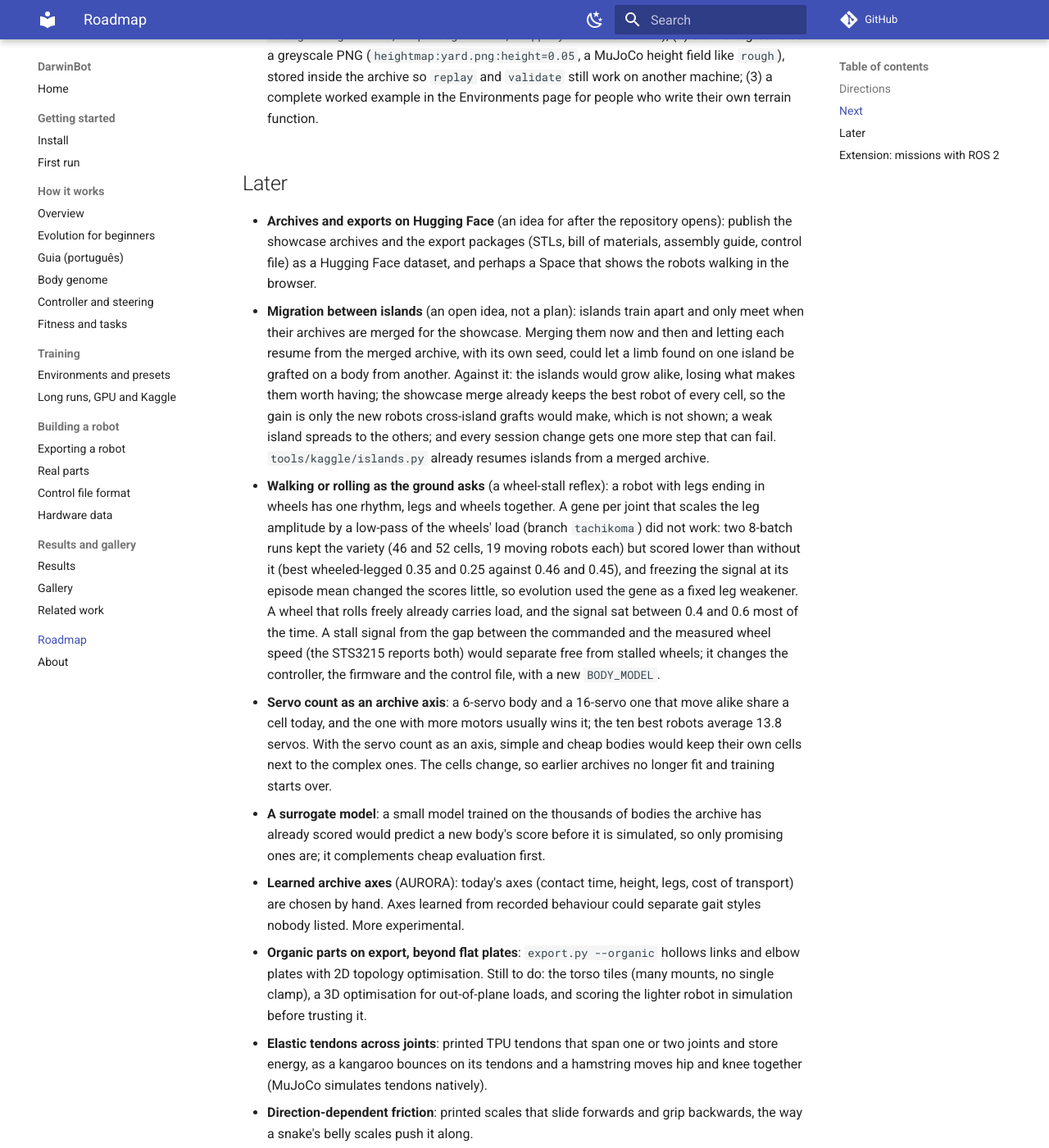
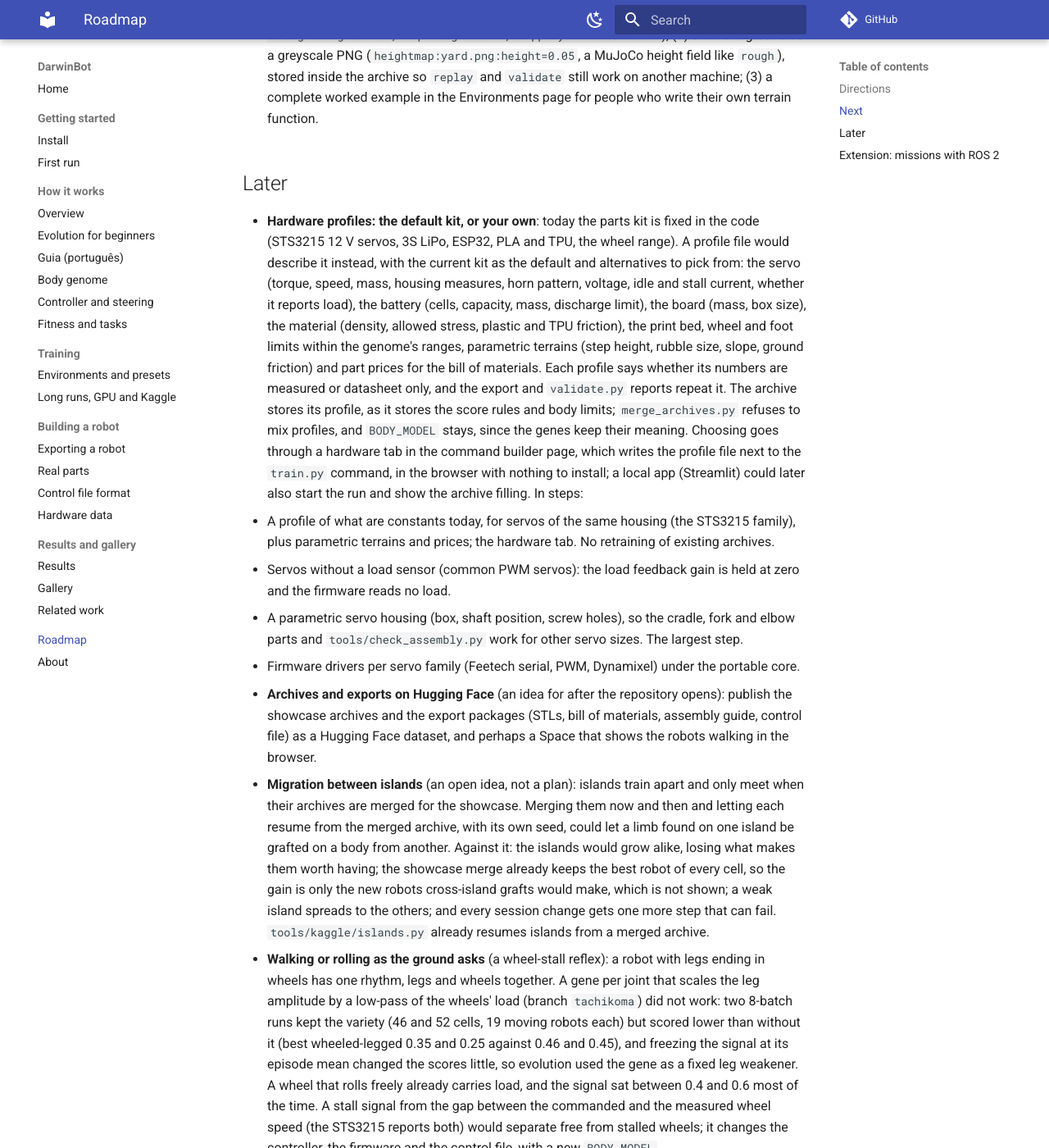
Before and after one commit to mpena2099/darwinbot, an MkDocs documentation site: the page built from docs/roadmap.md, in a window 1280 px wide and 1400 px high, scrolled down 3077 px. Shown: the whole window at 82% size. Built offline with MkDocs 1.6.1 and Material for MkDocs 9.7.7, drawn with Linux system fonts in a browser that asks for light colours; comment, search, counter and statistics services are not loaded.

Commit message:
Roadmap: hardware profiles, the default kit or your own

```diff
--- a/docs/roadmap.md
+++ b/docs/roadmap.md
@@ -141,6 +141,35 @@ on them.
   the Environments page for people who write their own terrain function.
 
 ## Later
+
+- **Hardware profiles: the default kit, or your own**: today the parts kit is
+  fixed in the code (STS3215 12 V servos, 3S LiPo, ESP32, PLA and TPU, the
+  wheel range). A profile file would describe it instead, with the current kit
+  as the default and alternatives to pick from: the servo (torque, speed, mass,
+  housing measures, horn pattern, voltage, idle and stall current, whether it
+  reports load), the battery (cells, capacity, mass, discharge limit), the
+  board (mass, box size), the material (density, allowed stress, plastic and
+  TPU friction), the print bed, wheel and foot limits within the genome's
+  ranges, parametric terrains (step height, rubble size, slope, ground
+  friction) and part prices for the bill of materials. Each profile says
+  whether its numbers are measured or datasheet only, and the export and
+  `validate.py` reports repeat it. The archive stores its profile, as it stores
+  the score rules and body limits; `merge_archives.py` refuses to mix
+  profiles, and `BODY_MODEL` stays, since the genes keep their meaning.
+  Choosing goes through a hardware tab in the command builder page, which
+  writes the profile file next to the `train.py` command, in the browser with
+  nothing to install; a local app (Streamlit) could later also start the run
+  and show the archive filling. In steps:
+  1. A profile of what are constants today, for servos of the same housing
+     (the STS3215 family), plus parametric terrains and prices; the hardware
+     tab. No retraining of existing archives.
+  2. Servos without a load sensor (common PWM servos): the load feedback gain
+     is held at zero and the firmware reads no load.
+  3. A parametric servo housing (box, shaft position, screw holes), so the
+     cradle, fork and elbow parts and `tools/check_assembly.py` work for other
+     servo sizes. The largest step.
+  4. Firmware drivers per servo family (Feetech serial, PWM, Dynamixel) under
+     the portable core.
 
 - **Archives and exports on Hugging Face** (an idea for after the repository
   opens): publish the showcase archives and the export packages (STLs, bill
```
